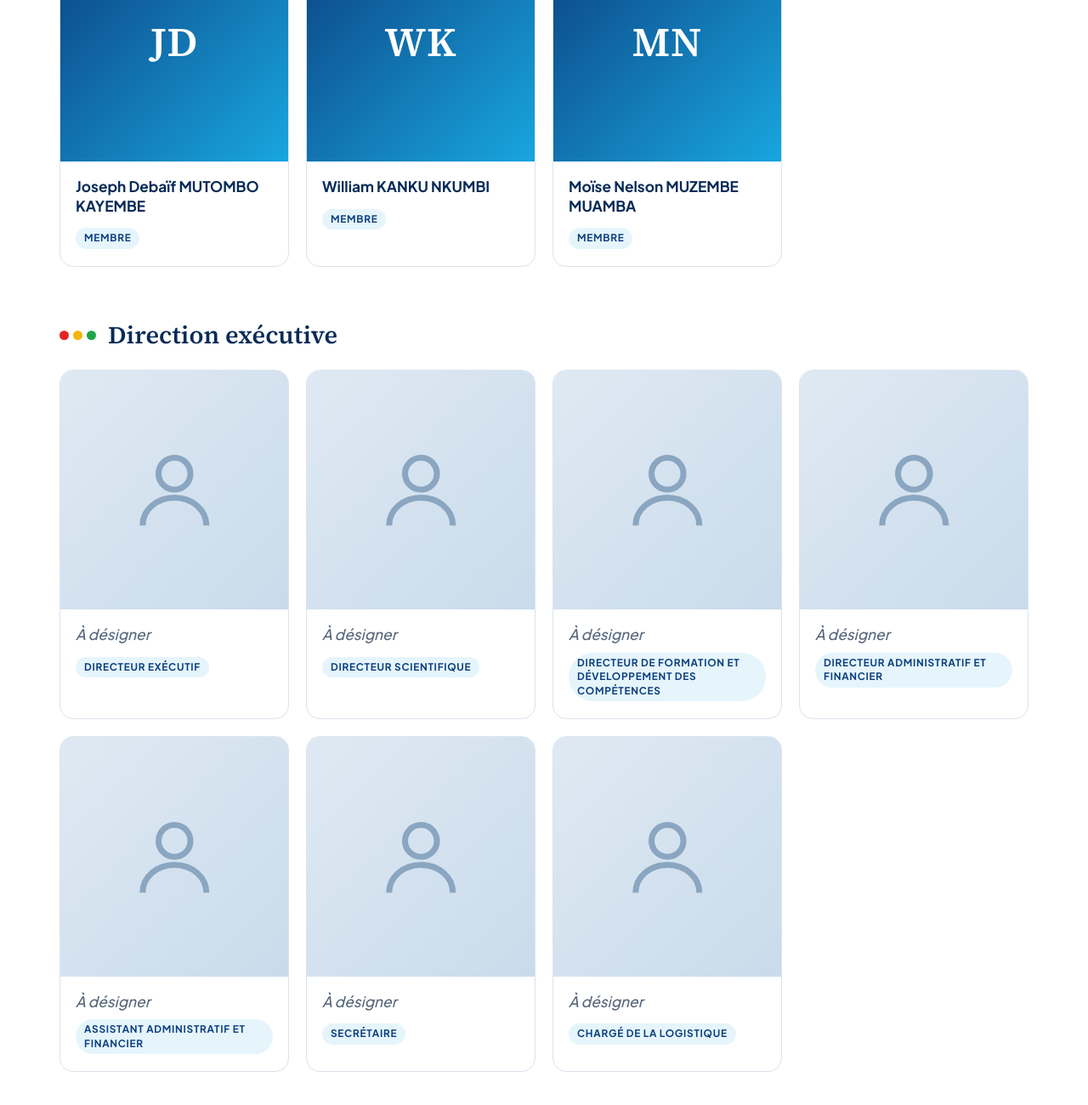
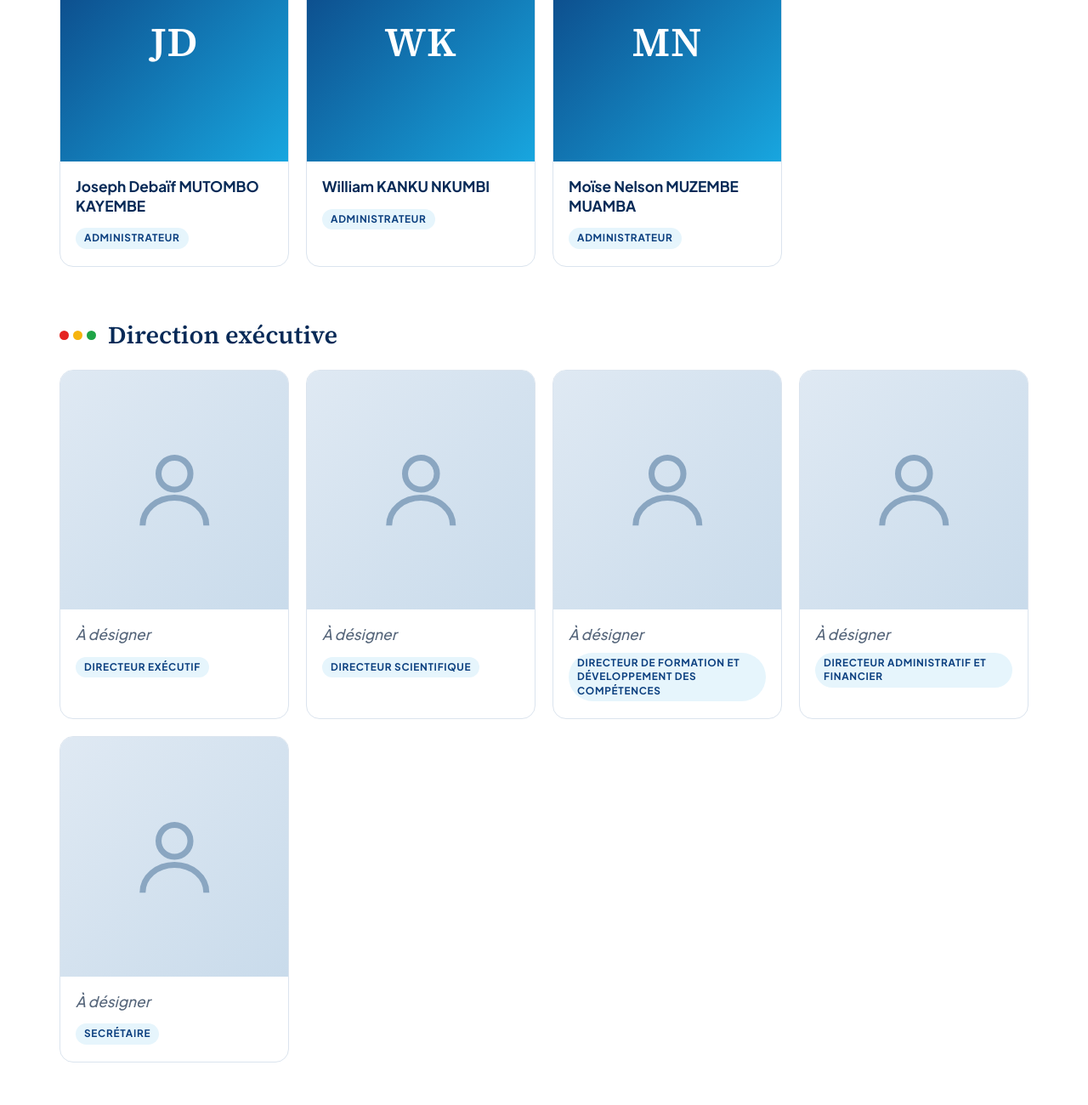
Before and after one commit to SpifeyTheNew/carass-asbl, a plain HTML site: page apropos.html in a window 1280 px wide. Shown: the part 4101-5401 px from the top of the page at 85% size. Drawn offline with Linux system fonts and the light colour scheme.

Commit message:
CA : Membre -> Administrateur ; retrait de deux postes de support
Co-Authored-By: Claude Opus 5.5 <noreply@anthropic.com>

```diff
--- a/apropos.html
+++ b/apropos.html
@@ -187,21 +187,21 @@
           <div class="tcard__photo"><span aria-hidden="true">JD</span><img src="assets/equipe/joseph-debaif-mutombo-kayembe.jpg" alt="Photo de Joseph Debaïf MUTOMBO KAYEMBE" loading="lazy" onerror="this.remove()"></div>
           <div class="tcard__body">
             <h4 class="tcard__name">Joseph Debaïf MUTOMBO KAYEMBE</h4>
-            <span class="tcard__role">Membre</span>
+            <span class="tcard__role">Administrateur</span>
           </div>
         </article>
         <article class="tcard reveal">
           <div class="tcard__photo"><span aria-hidden="true">WK</span><img src="assets/equipe/william-kanku-nkumbi.jpg" alt="Photo de William KANKU NKUMBI" loading="lazy" onerror="this.remove()"></div>
           <div class="tcard__body">
             <h4 class="tcard__name">William KANKU NKUMBI</h4>
-            <span class="tcard__role">Membre</span>
+            <span class="tcard__role">Administrateur</span>
           </div>
         </article>
         <article class="tcard reveal">
           <div class="tcard__photo"><span aria-hidden="true">MN</span><img src="assets/equipe/moise-nelson-muzembe-muamba.jpg" alt="Photo de Moïse Nelson MUZEMBE MUAMBA" loading="lazy" onerror="this.remove()"></div>
           <div class="tcard__body">
             <h4 class="tcard__name">Moïse Nelson MUZEMBE MUAMBA</h4>
-            <span class="tcard__role">Membre</span>
+            <span class="tcard__role">Administrateur</span>
           </div>
         </article>
         </div>
@@ -243,21 +243,7 @@
           <div class="tcard__photo tcard__photo--empty"><svg viewBox="0 0 24 24" fill="none" stroke="currentColor" stroke-width="1.5" aria-hidden="true"><circle cx="12" cy="8" r="4"/><path d="M4 21c0-4 3.6-7 8-7s8 3 8 7"/></svg></div>
           <div class="tcard__body">
             <h4 class="tcard__name tcard__name--pending">À désigner</h4>
-            <span class="tcard__role">Assistant administratif et financier</span>
-          </div>
-        </article>
-        <article class="tcard reveal">
-          <div class="tcard__photo tcard__photo--empty"><svg viewBox="0 0 24 24" fill="none" stroke="currentColor" stroke-width="1.5" aria-hidden="true"><circle cx="12" cy="8" r="4"/><path d="M4 21c0-4 3.6-7 8-7s8 3 8 7"/></svg></div>
-          <div class="tcard__body">
-            <h4 class="tcard__name tcard__name--pending">À désigner</h4>
             <span class="tcard__role">Secrétaire</span>
-          </div>
-        </article>
-        <article class="tcard reveal">
-          <div class="tcard__photo tcard__photo--empty"><svg viewBox="0 0 24 24" fill="none" stroke="currentColor" stroke-width="1.5" aria-hidden="true"><circle cx="12" cy="8" r="4"/><path d="M4 21c0-4 3.6-7 8-7s8 3 8 7"/></svg></div>
-          <div class="tcard__body">
-            <h4 class="tcard__name tcard__name--pending">À désigner</h4>
-            <span class="tcard__role">Chargé de la logistique</span>
           </div>
         </article>
         </div>
```
